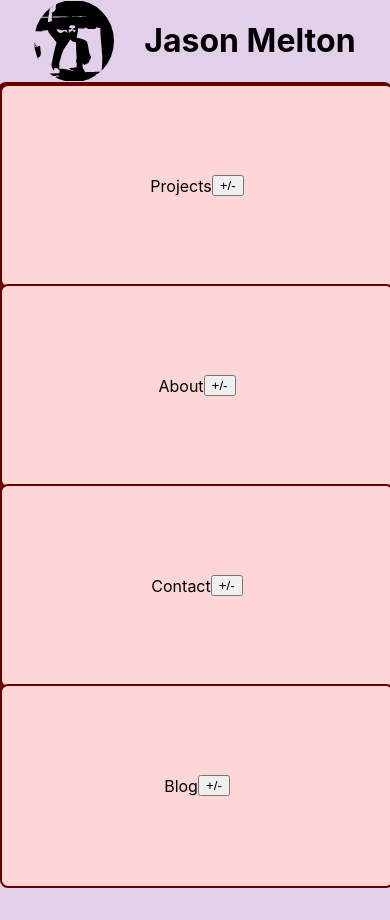
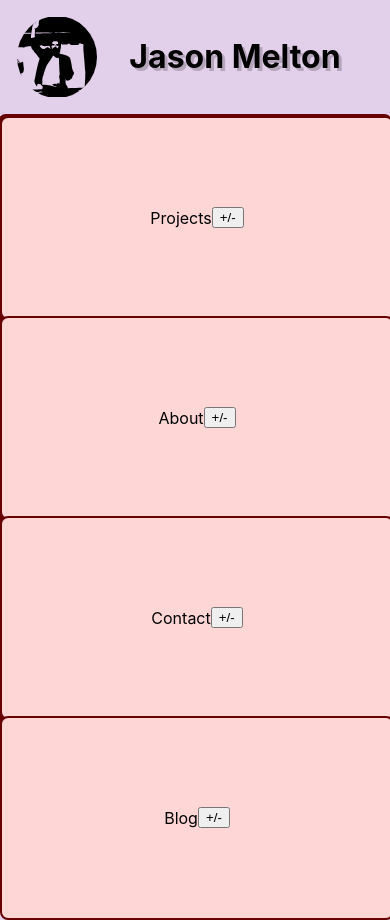
Before and after one commit to cooljasonmelton/site, a React (Create React App) app: page / in a window 390 px wide. Before the commit the page ends 888 px from the top, so only its background shows below. Built offline with nearby package versions, Linux system fonts and the light colour scheme.

Commit message:
styling menu

```diff
--- a/src/menu/Menu.css
+++ b/src/menu/Menu.css
@@ -1,15 +1,24 @@
 .Menu{
-    width: 90%;
+    width: 67.5%;
     display: flex;
-    justify-content: space-around;
+    padding: 1em;
 }
 
 .menu-img{
     width: 5em;
     border-radius: 50%;
 
+
 }
 
 .menu-name{
+    text-shadow: 3px 3px 0px rgba(0,0,0,0.2);
+    padding: 0 1em;
+}
 
+@media only screen and (max-width: 44em) {
+    .Menu{
+        width: 100%;
+        justify-content: center;
+    }
 }
```
